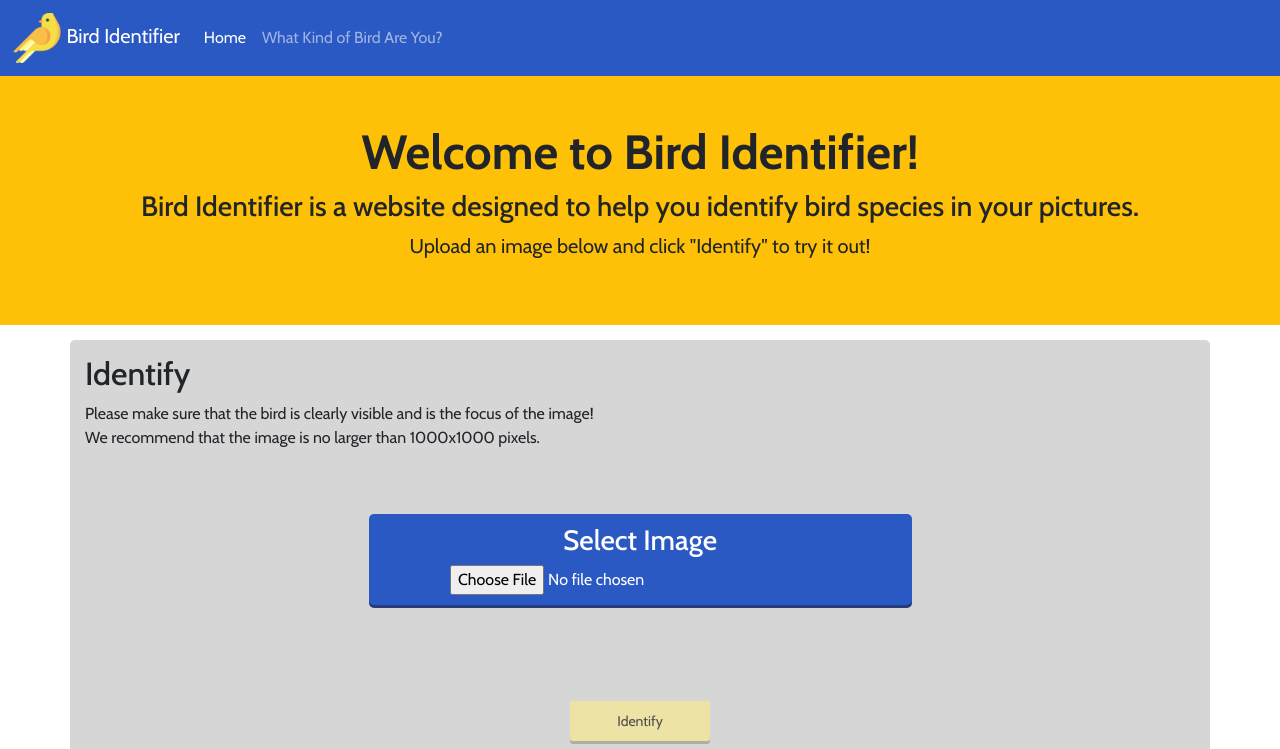
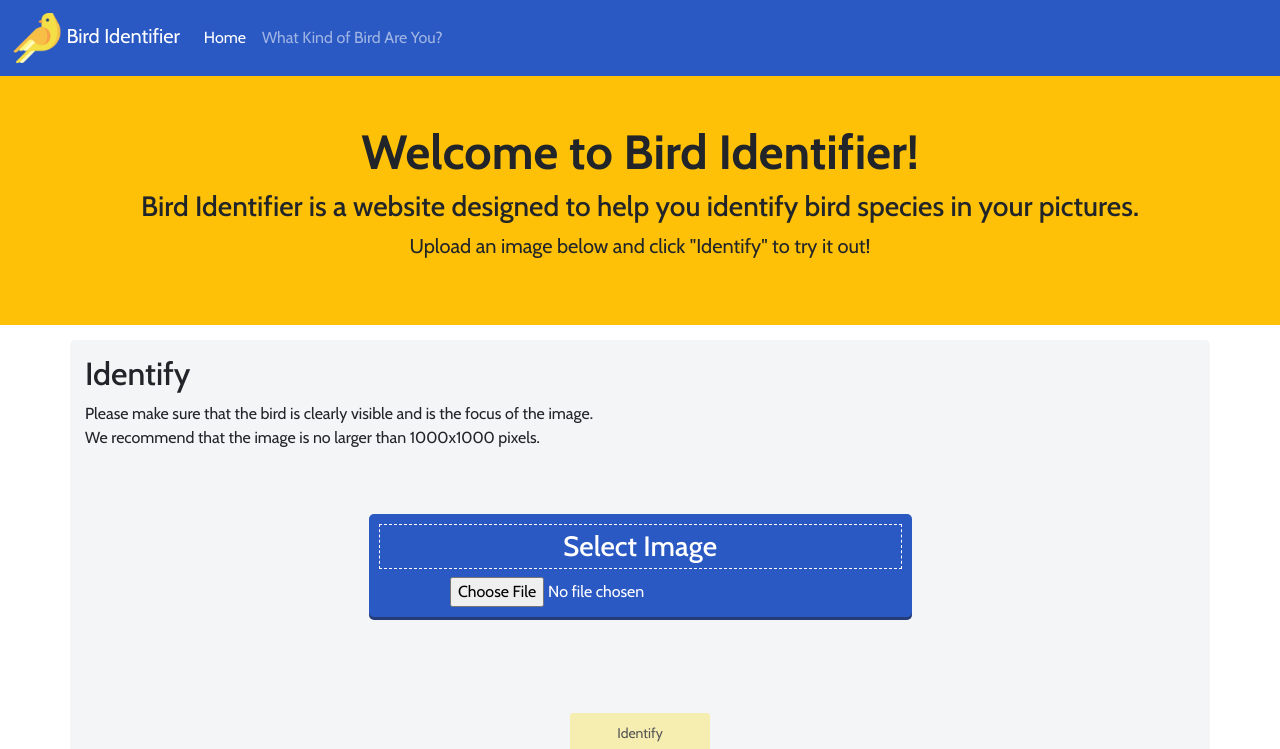
Before and after one commit to adamgate/BirdIdentifier-Frontend, an Angular app in the folder Angular/: page / in a window 1280 px wide. Shown: the top 749 px of the page. Built offline with nearby package versions, Linux system fonts and the light colour scheme.

Commit message:
image upload style + image update

```diff
--- a/Angular/src/app/pages/home/home.component.css
+++ b/Angular/src/app/pages/home/home.component.css
@@ -9,7 +9,7 @@ hr.center {
 .main-content {
     margin:auto;
     margin-top: 15px;
-	background: rgb(215, 214, 215);
+	background: #F3F5F6;
     padding: 15px;
     overflow: auto;
     border-radius: 5px;
--- a/Angular/src/app/pages/image-upload/image-upload.component.css
+++ b/Angular/src/app/pages/image-upload/image-upload.component.css
@@ -24,3 +24,8 @@
 	/* border-radius: 5px; */
 	margin-top:3px;
 }
+
+h3 {
+	border: 1px dashed;
+	padding: 5px;
+}
--- a/Angular/src/app/pages/image-upload/image-upload.component.html
+++ b/Angular/src/app/pages/image-upload/image-upload.component.html
@@ -1,28 +1,7 @@
-<!-- <div class="upload-background" style="padding: 15px; border-radius: 5px;">
-	<div class="center">
-		<div class="title">
-			<h1>Click the icon below and select an image</h1>
-		</div>
-
-		<div class="dropzone">
-			<img src="../../../../assets/images/upload.svg" class="upload-icon pointer"/>
-			<input type="file" class="upload-input pointer" accept=".png,.jpg,.jpeg" (change)="onFileSelected($event)"/>
-		</div>
-		<p class="text-black" [hidden]="!fileName">{{fileName}}</p>
-		<button type="button" class="btn" name="uploadbutton"
-			(click)="onUpload()" [disabled]="(selectedFile == null || !validFile)">Identify</button>
-	</div>
-</div>
-
-<div class="m-2">
-	<p class="alert alert-danger" *ngIf="(selectedFile != null && !validFile)">Incorrect filetype. Please select a PNG or JPEG.</p>
-	<p class="alert alert-success" *ngIf="(selectedFile != null && validFile)">Your file is ready for upload.</p>
-</div> -->
-
 <div class="jumbotron">
     <h2>Identify</h2>
     <p>
-        Please make sure that the bird is clearly visible and is the focus of  the image!
+        Please make sure that the bird is clearly visible and is the focus of  the image.
         <br>
         We recommend that the image is no larger than 1000x1000 pixels.
     </p>
@@ -38,9 +17,9 @@
 			</div>
 		</div>
     </div>
-    <div class="row" [hidden]="!selectedFile">
+    <div class="row" [hidden]="!img || !validFile">
         <div class="col">
-            <img>
+            <img src="{{img}}">
         </div>
     </div>
     <div class="sticky-bottom row justify-content-center mt-5">
--- a/Angular/src/app/pages/image-upload/image-upload.component.ts
+++ b/Angular/src/app/pages/image-upload/image-upload.component.ts
@@ -11,8 +11,8 @@ export class ImageUploadComponent implements OnInit {
   fileName: string = null;
   selectedFile: File = null;
   validFile: boolean = false;
+  img: string;
 
-  url: string;
   predictions: Prediction[] = [];
   @Output() latestPrediction = new EventEmitter<Prediction>();
 
@@ -44,7 +44,7 @@ export class ImageUploadComponent implements OnInit {
     const reader = new FileReader();
     reader.readAsDataURL(this.selectedFile);
     reader.onload = (_event) => {
-      this.url = reader.result as string;
+      this.img = reader.result as string;
     }
   }
 
@@ -82,7 +82,6 @@ export class ImageUploadComponent implements OnInit {
   }
 
   addLatestPrediction(prediction: Prediction) {
-    prediction.img = this.url;
     this.latestPrediction.emit(prediction);
   }
 }
```
Also changed, not shown: Angular/src/app/pages/home/home.component.html (+0 -9 lines).
